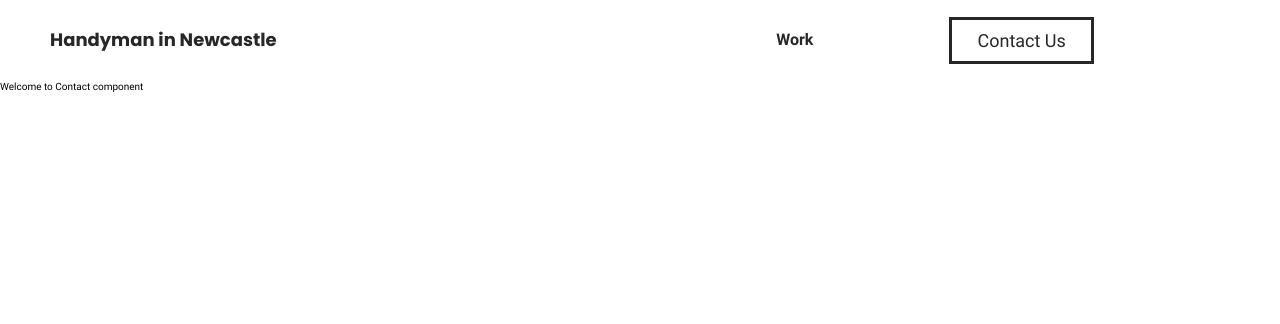
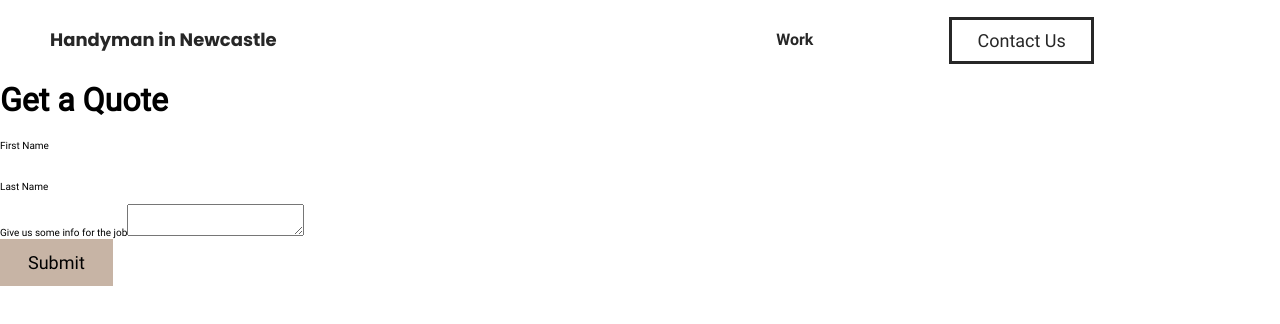
Before and after one commit to pmita/project-ALPHA, a React (Create React App) app: page /contact in a window 1280 px wide. Shown: the top 324 px of the page. Built offline with nearby package versions, Linux system fonts and the light colour scheme; no server answers.

Commit message:
working query for with firebase integration

```diff
--- a/package.json
+++ b/package.json
@@ -12,6 +12,7 @@
     "prop-types": "^15.8.1",
     "react": "^18.2.0",
     "react-dom": "^18.2.0",
+    "react-hook-form": "^7.37.0",
     "react-redux": "^8.0.2",
     "react-router-dom": "^6.3.0",
     "react-scripts": "5.0.1",
--- a/src/components/RouteGuards/PrivateRouteToDashboard.js
+++ b/src/components/RouteGuards/PrivateRouteToDashboard.js
@@ -8,12 +8,12 @@ function PrivateRouteToDashboard({ user }) {
 }
 
 PrivateRouteToDashboard.propTypes = {
+  // eslint-disable-next-line react/forbid-prop-types
+  user: PropTypes.object
+};
+
+PrivateRouteToDashboard.defaultProps = {
   user: null
 };
 
-PrivateRouteToDashboard.propTypes = {
-  // eslint-disable-next-line react/forbid-prop-types
-  user: PropTypes.object.isRequired
-};
-
 export default PrivateRouteToDashboard;
--- a/src/components/RouteGuards/PrivateRouteToHome.js
+++ b/src/components/RouteGuards/PrivateRouteToHome.js
@@ -8,12 +8,12 @@ function PrivateRouteToHome({ user }) {
 }
 
 PrivateRouteToHome.propTypes = {
+  // eslint-disable-next-line react/forbid-prop-types
+  user: PropTypes.object
+};
+
+PrivateRouteToHome.defaultProps = {
   user: null
 };
 
-PrivateRouteToHome.propTypes = {
-  // eslint-disable-next-line react/forbid-prop-types
-  user: PropTypes.object.isRequired
-};
-
 export default PrivateRouteToHome;
--- a/src/firebase/config.js
+++ b/src/firebase/config.js
@@ -15,7 +15,9 @@ const firebaseConfig = {
 
 firebase.initializeApp(firebaseConfig);
 
-const firestore = firebase.firestore();
-const fireAuth = firebase.auth();
+// FIRESTORE EXPORTS
+export const firestore = firebase.firestore();
+export const timeStamp = firebase.firestore.FieldValue.serverTimestamp;
 
-export { firestore, fireAuth };
+// AUTH EXPORTS
+export const fireAuth = firebase.auth();
--- a/src/pages/Contact/component.js
+++ b/src/pages/Contact/component.js
@@ -1,11 +1,83 @@
+import { useState } from 'react';
+// LIBRARIES
+import { useForm } from 'react-hook-form';
+// FIREBASE
+import { firestore, timeStamp } from '../../firebase/config';
 // STYLES
 import './style.scss';
 
 function Contact() {
+  // STATE & VARIABLES
+  const [isPending, setIsPending] = useState(false);
+  const [requestError, setRequestError] = useState(null);
+  const {
+    register, handleSubmit, formState: { errors }, reset
+  } = useForm({ mode: 'onChange' });
+
+  // EVENTS
+  const submitQuery = async ({ firstName, lastName, jobInfo }) => {
+    try {
+      setIsPending(true);
+      setRequestError(null);
+      await firestore.collection('queries').add({
+        firstName,
+        lastName,
+        jobInfo,
+        createdAt: timeStamp(),
+        updatedAt: timeStamp()
+      });
+      reset({ firstName: '', lastName: '', jobInfo: '' });
+    } catch (err) {
+      setIsPending(false);
+      setRequestError(err.message);
+    }
+  };
   return (
-    <div>
-      Welcome to Contact component
-    </div>
+    <main className="query-form">
+      <h2>Get a Quote</h2>
+      <form className="query-form" onSubmit={handleSubmit(submitQuery)}>
+        <label>
+          <span>First Name</span>
+          <input
+            type="text"
+            {...register('firstName', {
+              required: { value: true, message: 'First name is required' },
+              minLength: { value: 2, message: 'First name must be at least 2 characters' },
+              maxLength: { value: 25, message: 'First name must be less than 25 characters' },
+              pattern: { value: /^[A-Za-z]+$/, message: 'First name must only contain letters' }
+            })}
+          />
+          {errors.firstName && <p className="form-error">{errors.firstName.message}</p>}
+        </label>
+        <label>
+          <span>Last Name</span>
+          <input
+            type="text"
+            {...register('lastName', {
+              required: { value: true, message: 'Last name is required' },
+              minLength: { value: 2, message: 'Last name must be at least 2 characters' },
+              maxLength: { value: 25, message: 'Last name must be less than 25 characters' },
+              pattern: { value: /^[A-Za-z]+$/, message: 'Last name must only contain letters' }
+            })}
+          />
+          {errors.lastName && <p className="form-error">{errors.lastName.message}</p>}
+        </label>
+        <label>
+          <span>Give us some info for the job</span>
+          <textarea
+            type="text"
+            {...register('jobInfo')}
+          />
+          {errors.jobInfo && <p className="form-error">{errors.jobInfo.message}</p>}
+        </label>
+        <button type="submit" className="btn highlight">
+          Submit
+          {' '}
+          {isPending}
+        </button>
+      </form>
+      {requestError && <p className="error">{requestError}</p>}
+    </main>
   );
 }
 
```
Also changed, not shown: 1 other file (tests, documents, lock files or other folders).
